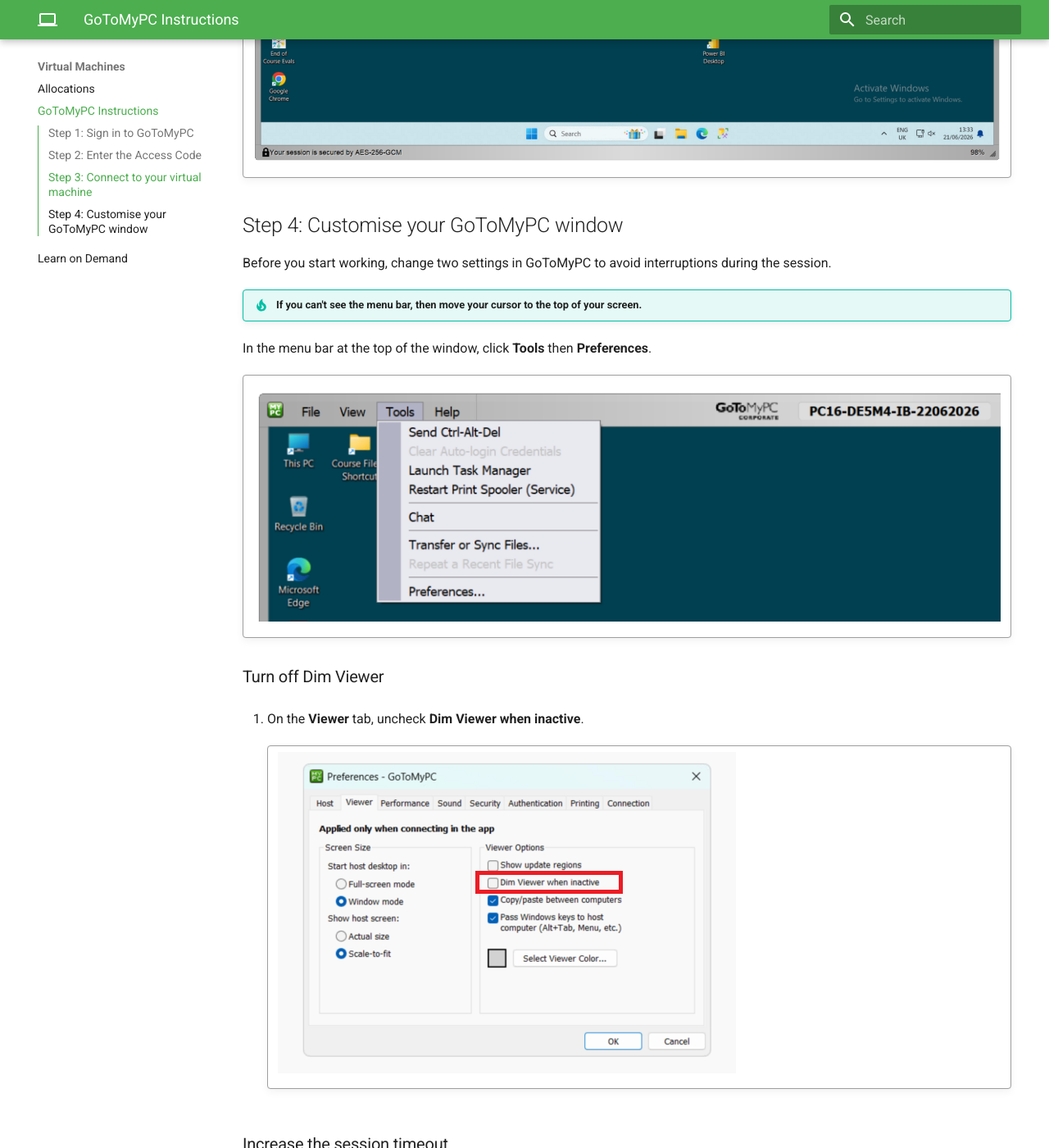
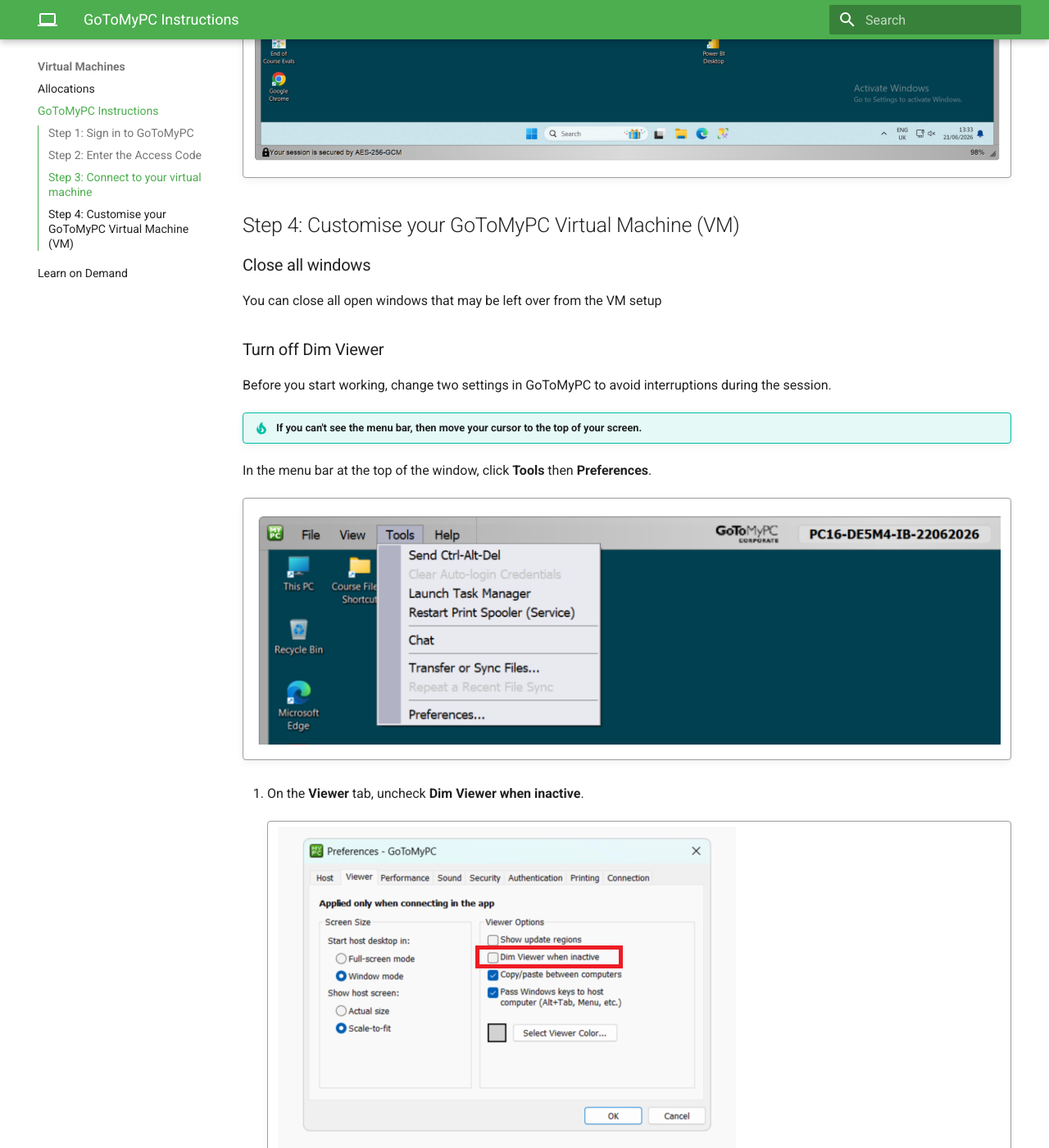
Before and after one commit to qaalabs/vmsetup, an MkDocs documentation site: the page built from docs/gotomypc-instructions.md, in a window 1280 px wide and 1400 px high, scrolled down 2202 px. Shown: the whole window at 82% size. Built offline with MkDocs 1.6.1 and Material for MkDocs 9.7.7, drawn with Linux system fonts in a browser that asks for light colours; some of the changed text lies outside the part shown.

Commit message:
Update instructions

```diff
--- a/docs/gotomypc-instructions.md
+++ b/docs/gotomypc-instructions.md
@@ -40,7 +40,13 @@
     ![GoToMyPC Windows desktop](img/gotomypc-desktop.png)
 
 
-## Step 4: Customise your GoToMyPC window
+## Step 4: Customise your GoToMyPC Virtual Machine (VM)
+
+### Close all windows
+
+You can close all open windows that may be left over from the VM setup
+
+### Turn off Dim Viewer
 
 Before you start working, change two settings in GoToMyPC to avoid interruptions during the session.
 
@@ -70,6 +73,12 @@
     !!! quote ""
         ![Set session timeout](img/set-timeout.png)
 
+### Change the Display Settings
+
+If you want you can increase the i**DisplaySettings > Scale** ~ to something bigger than 100%
+
+You can also change the **Display resolution** to match your monitor
+
 ---
 
 !!! success "You are now set up and ready to go. Let your trainer know in the chat that you are all set up with GoToMyPC."
```
Also changed, not shown: other parts of docs/gotomypc-instructions.md (+0 -3 lines).
